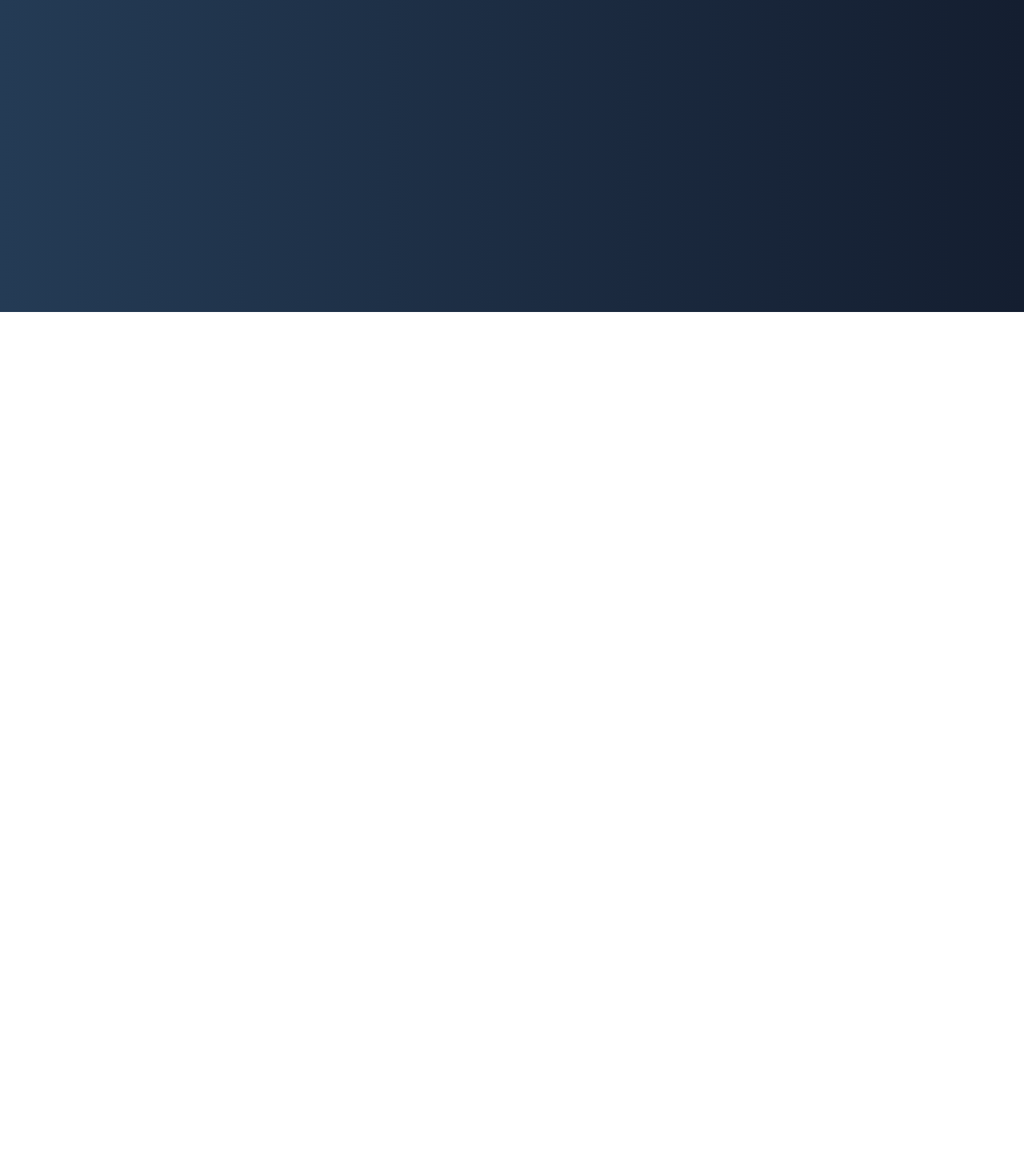
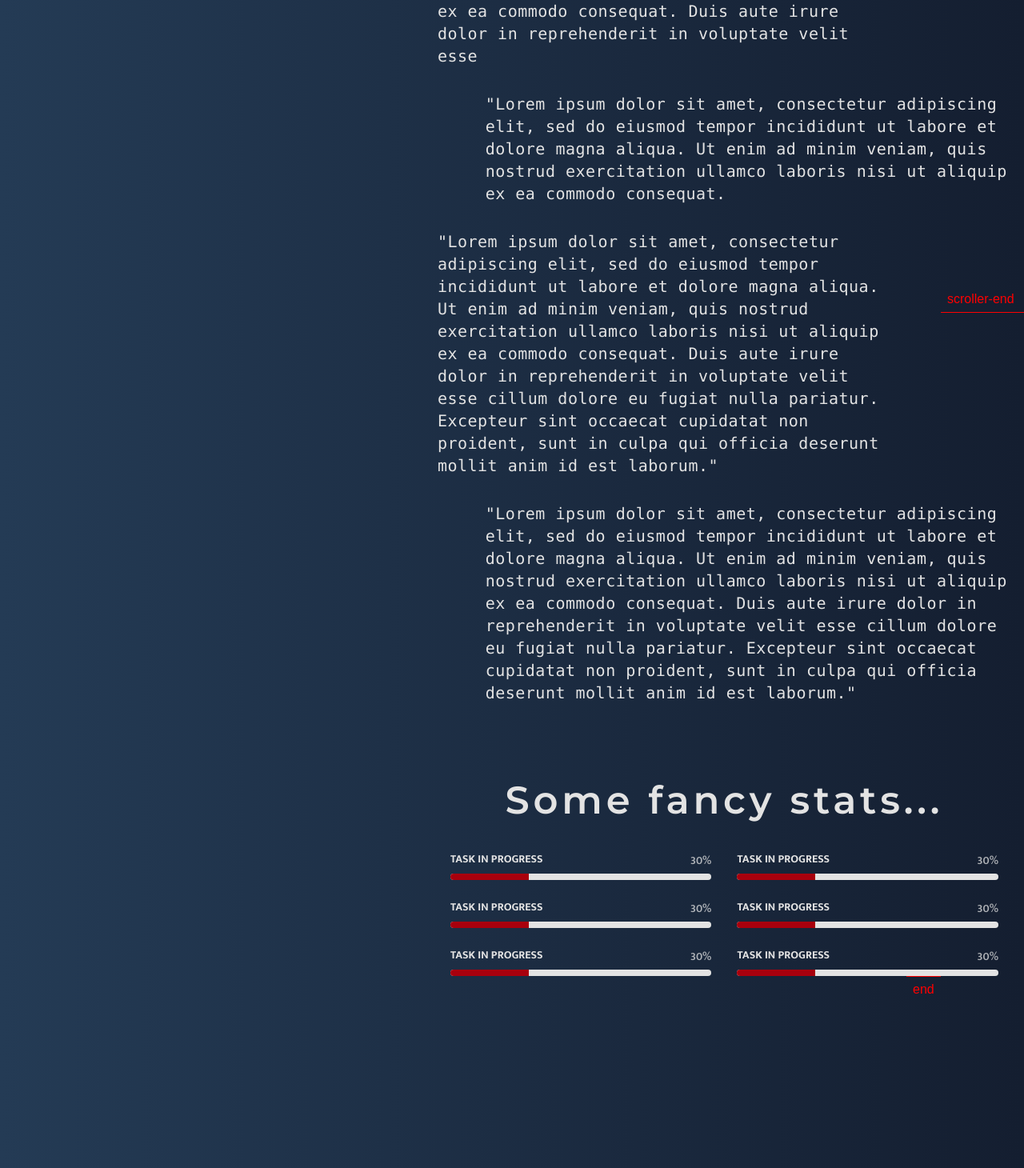
Before and after one commit to vinaydawani/vinaydawani.dev, a Vue app: page /about in a window 1280 px wide. Shown: the part 410-1870 px from the top of the page at 80% size. Before the commit the page ends 800 px from the top, so only its background shows below. Built offline with nearby package versions, Linux system fonts and the light colour scheme.

Commit message:
about page structure

```diff
--- a/src/views/About.vue
+++ b/src/views/About.vue
@@ -1,3 +1,218 @@
 <template>
-  <div id="about"></div>
+  <div id="about" class="mt-4">
+    <section class="flex flex-row scroll-container">
+      <div class="w-2/5 image-container">
+        <img src="../assets/img/IMG_7496.jpg" alt="" class="h-max" />
+      </div>
+      <div class="w-3/5 content-container ml-8 px-4">
+        <div
+          class="
+            pt-28
+            text-center text-off-white text-5xl
+            tracking-widest
+            font-semibold font-montserrat
+          "
+        >
+          About <span class="font-light text-weird-red">Me</span>
+        </div>
+        <div class="for-the-text mt-12 flex flex-col gap-y-8">
+          <div class="">
+            <p class="about-text w-4/5">
+              "Lorem ipsum dolor sit amet, consectetur adipiscing elit, sed do
+              eiusmod tempor incididunt ut labore et dolore magna aliqua. Ut
+              enim ad minim veniam, quis nostrud exercitation ullamco laboris
+              nisi ut aliquip ex ea commodo consequat. Duis aute irure dolor in
+              reprehenderit in voluptate velit esse
+            </p>
+          </div>
+          <div class="flex justify-end">
+            <p class="about-text w-11/12">
+              "Lorem ipsum dolor sit amet, consectetur adipiscing elit, sed do
+              eiusmod tempor incididunt ut labore et dolore magna aliqua. Ut
+              enim ad minim veniam, quis nostrud exercitation ullamco laboris
+              nisi ut aliquip ex ea commodo consequat.
+            </p>
+          </div>
+          <div class="">
+            <p class="about-text w-4/5">
+              "Lorem ipsum dolor sit amet, consectetur adipiscing elit, sed do
+              eiusmod tempor incididunt ut labore et dolore magna aliqua. Ut
+              enim ad minim veniam, quis nostrud exercitation ullamco laboris
+              nisi ut aliquip ex ea commodo consequat. Duis aute irure dolor in
+              reprehenderit in voluptate velit esse cillum dolore eu fugiat
+              nulla pariatur. Excepteur sint occaecat cupidatat non proident,
+              sunt in culpa qui officia deserunt mollit anim id est laborum."
+            </p>
+          </div>
+          <div class="flex justify-end">
+            <p class="about-text w-11/12">
+              "Lorem ipsum dolor sit amet, consectetur adipiscing elit, sed do
+              eiusmod tempor incididunt ut labore et dolore magna aliqua. Ut
+              enim ad minim veniam, quis nostrud exercitation ullamco laboris
+              nisi ut aliquip ex ea commodo consequat. Duis aute irure dolor in
+              reprehenderit in voluptate velit esse cillum dolore eu fugiat
+              nulla pariatur. Excepteur sint occaecat cupidatat non proident,
+              sunt in culpa qui officia deserunt mollit anim id est laborum."
+            </p>
+          </div>
+        </div>
+        <div
+          class="
+            mt-24
+            text-center text-off-white text-5xl
+            tracking-widest
+            font-semibold font-montserrat
+          "
+        >
+          Some fancy stats...
+        </div>
+        <div class="for-the-progress mt-8">
+          <div class="flex flex-col w-full gap-y-4">
+            <div class="flex flex-row w-full">
+              <div class="w-1/2 px-4">
+                <div class="progress-bar relative pt-1">
+                  <div class="flex mb-1 items-center justify-between">
+                    <div>
+                      <span class="progress-label"> Task in progress </span>
+                    </div>
+                    <div class="text-right">
+                      <span class="progress-percent"> 30% </span>
+                    </div>
+                  </div>
+                  <div class="progress-outer">
+                    <div style="width: 30%" class="progress-inner"></div>
+                  </div>
+                </div>
+              </div>
+              <div class="w-1/2 px-4">
+                <div class="progress-bar relative pt-1">
+                  <div class="flex mb-1 items-center justify-between">
+                    <div>
+                      <span class="progress-label"> Task in progress </span>
+                    </div>
+                    <div class="text-right">
+                      <span class="progress-percent"> 30% </span>
+                    </div>
+                  </div>
+                  <div class="progress-outer">
+                    <div style="width: 30%" class="progress-inner"></div>
+                  </div>
+                </div>
+              </div>
+            </div>
+            <div class="flex flex-row w-full">
+              <div class="w-1/2 px-4">
+                <div class="progress-bar relative pt-1">
+                  <div class="flex mb-1 items-center justify-between">
+                    <div>
+                      <span class="progress-label"> Task in progress </span>
+                    </div>
+                    <div class="text-right">
+                      <span class="progress-percent"> 30% </span>
+                    </div>
+                  </div>
+                  <div class="progress-outer">
+                    <div style="width: 30%" class="progress-inner"></div>
+                  </div>
+                </div>
+              </div>
+              <div class="w-1/2 px-4">
+                <div class="progress-bar relative pt-1">
+                  <div class="flex mb-1 items-center justify-between">
+                    <div>
+                      <span class="progress-label"> Task in progress </span>
+                    </div>
+                    <div class="text-right">
+                      <span class="progress-percent"> 30% </span>
+                    </div>
+                  </div>
+                  <div class="progress-outer">
+                    <div style="width: 30%" class="progress-inner"></div>
+                  </div>
+                </div>
+              </div>
+            </div>
+            <div class="flex flex-row w-full">
+              <div class="w-1/2 px-4">
+                <div class="progress-bar relative pt-1">
+                  <div class="flex mb-1 items-center justify-between">
+                    <div>
+                      <span class="progress-label"> Task in progress </span>
+                    </div>
+                    <div class="text-right">
+                      <span class="progress-percent"> 30% </span>
+                    </div>
+                  </div>
+                  <div class="progress-outer">
+                    <div style="width: 30%" class="progress-inner"></div>
+                  </div>
+                </div>
+              </div>
+              <div class="w-1/2 px-4">
+                <div class="progress-bar relative pt-1">
+                  <div class="flex mb-1 items-center justify-between">
+                    <div>
+                      <span class="progress-label"> Task in progress </span>
+                    </div>
+                    <div class="text-right">
+                      <span class="progress-percent"> 30% </span>
+                    </div>
+                  </div>
+                  <div class="progress-outer">
+                    <div style="width: 30%" class="progress-inner"></div>
+                  </div>
+                </div>
+              </div>
+            </div>
+          </div>
+        </div>
+      </div>
+    </section>
+    <section class="flex flex-row github-container h-screen"></section>
+  </div>
 </template>
+
+<script>
+// import * as PIXI from "pixi.js";
+import gsap from "gsap";
+import { ScrollTrigger } from "gsap/ScrollTrigger";
+
+gsap.registerPlugin(ScrollTrigger);
+
+export default {
+  name: "about-me",
+  methods: {
+    imageScroll() {
+      const ST = ScrollTrigger.create({
+        trigger: ".scroll-container",
+        start: "top top",
+        end: "bottom bottom",
+        pin: ".image-container",
+        markers: "true",
+      });
+      ST.enable();
+    },
+  },
+  mounted() {
+    this.imageScroll();
+  },
+};
+</script>
+
+<style scoped>
+.about-text {
+  @apply text-off-white font-mono text-xl tracking-wide font-light;
+}
+.progress-label {
+  @apply text-sm font-bold font-mukta inline-block py-1 uppercase text-off-white;
+}
+.progress-percent {
+  @apply text-sm font-semibold font-mukta inline-block text-off-white opacity-75;
+}
+.progress-outer {
+  @apply overflow-hidden h-2 text-xs flex rounded-md bg-off-white;
+}
+.progress-inner {
+  @apply shadow-none flex flex-col text-center whitespace-nowrap text-off-white justify-center bg-weird-red;
+}
+</style>
```
Also changed, not shown: src/assets/img/depth_map.png (added).
